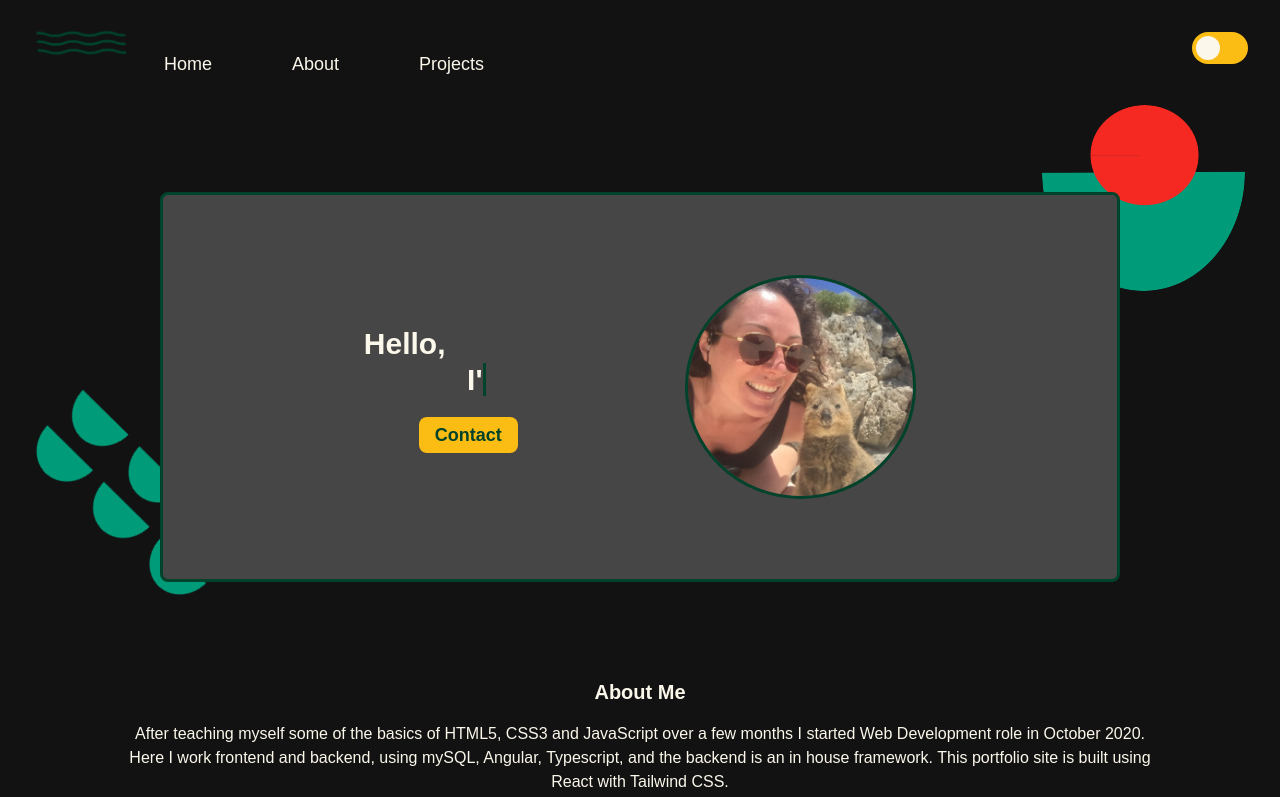
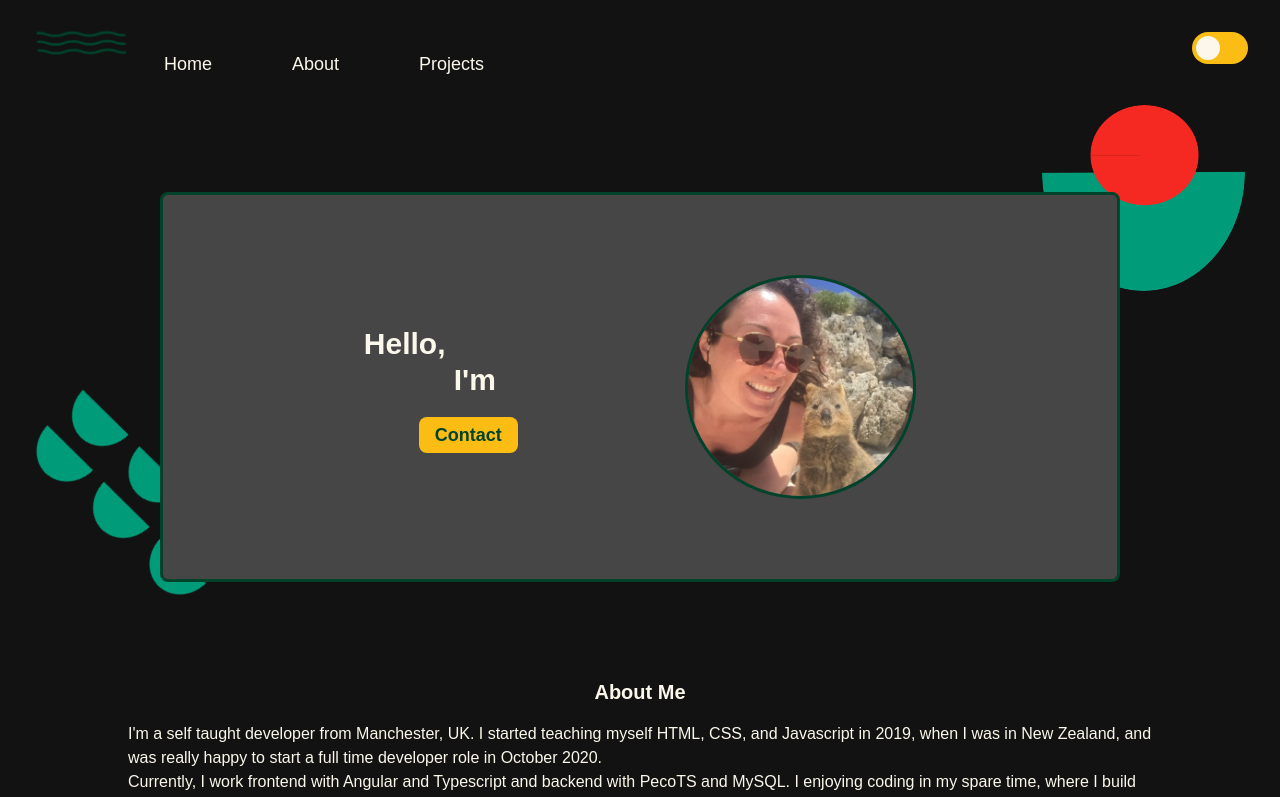
Before and after one commit to hannah-lynn/new-portfolio, a React (Create React App) app: page / in a window 1280 px wide. Shown: the top 797 px of the page. Built offline with nearby package versions, Linux system fonts and the light colour scheme.

Commit message:
updating about me

```diff
--- a/src/components/about/about.js
+++ b/src/components/about/about.js
@@ -4,12 +4,25 @@
   return (
     <div className='flex flex-col mt-24 m-auto w-4/5' id='about'>
       <h1 className='font-bold text-xl mb-4'>About Me</h1>
-      <p className=''>
-        After teaching myself some of the basics of HTML5, CSS3 and JavaScript
-        over a few months I started Web Development role in October 2020. Here I
-        work frontend and backend, using mySQL, Angular, Typescript, and the
-        backend is an in house framework. This portfolio site is built using
-        React with Tailwind CSS.
+      <p className='text-left'>
+        I'm a self taught developer from Manchester, UK. I started teaching
+        myself HTML, CSS, and Javascript in 2019, when I was in New Zealand, and
+        was really happy to start a full time developer role in October 2020.
+        <br />
+        Currently, I work frontend with Angular and Typescript and backend with
+        PecoTS and MySQL. I enjoying coding in my spare time, where I build
+        things, like this website, using React. I'm constantly looking for new
+        things to learn and better ways to write my code, that's part of why I
+        love coding.
+        <br />
+        Previously, I worked in retail management, for Tesco in the UK and Urban
+        Outfitters in Berlin, Germany. I learnt a lot here about customers,
+        growing business, working to targets and leading teams.
+        <br />
+        I'm also a volunteer for Care4Calais, a volunteer run refugee charity
+        where I help give direct aid to asylum seekers in the UK. In my spare
+        time I like to grow plants and write long lists of ideas for things to
+        code.
       </p>
     </div>
   );
```
Also changed, not shown: 1 other file (tests, documents, lock files or other folders).
